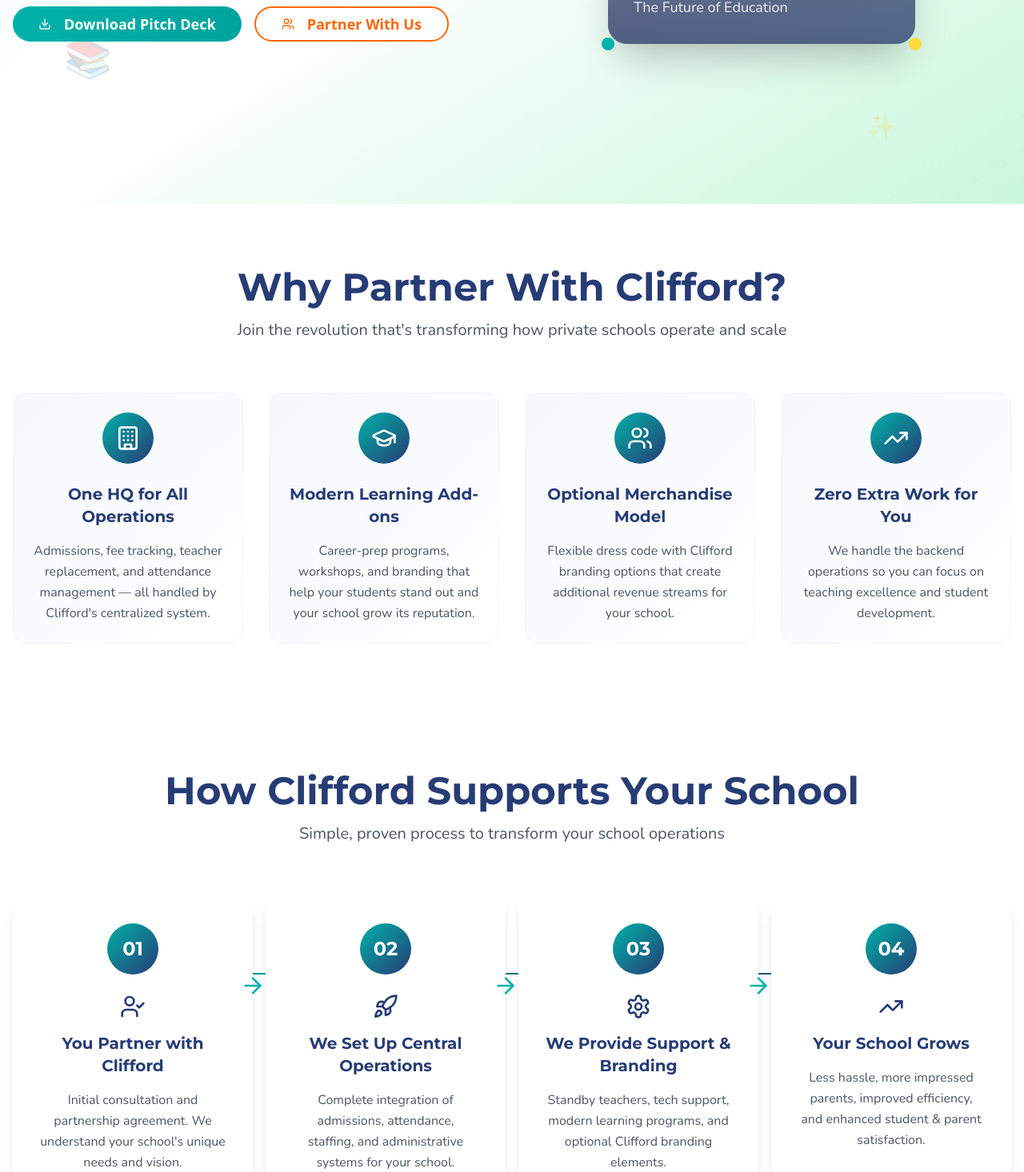
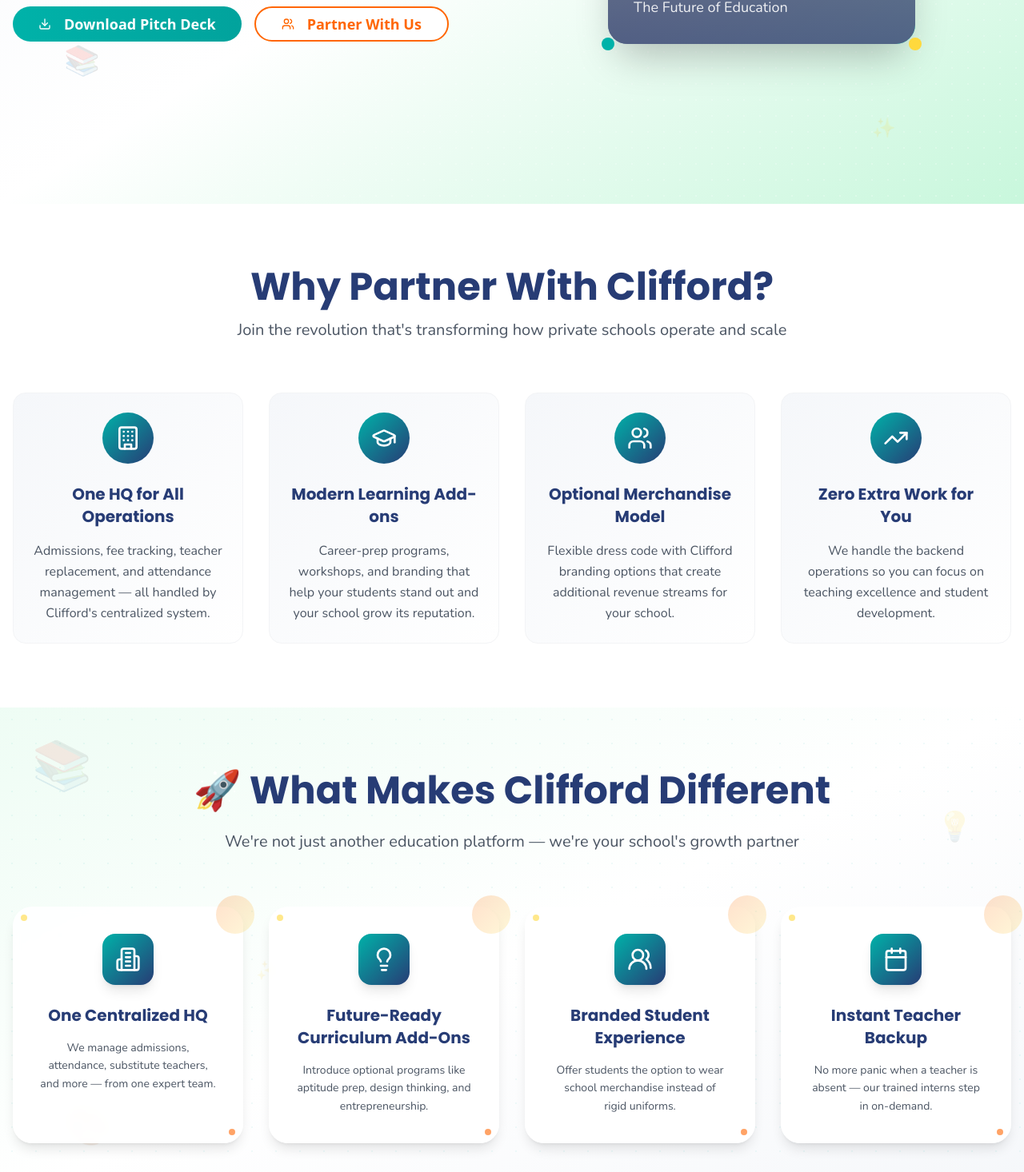
Before and after one commit to cliffford7899/school-growth-alchemy, a React (Vite) app: page / in a window 1280 px wide. Shown: the part 545-2011 px from the top of the page at 80% size. Built offline with nearby package versions, Linux system fonts and the light colour scheme; grey boxes are pictures that could not be loaded.

Commit message:
Refactor: Implement UI and feature updates
Implement the UI and feature updates as described in the prompt, including the new Features section, visual enhancements, and button styling.

```diff
--- a/index.html
+++ b/index.html
@@ -17,10 +17,10 @@
     <meta name="twitter:site" content="@clifford" />
     <meta name="twitter:image" content="https://lovable.dev/opengraph-image-p98pqg.png" />
 
-    <!-- Google Fonts -->
+    <!-- Google Fonts - Updated with Poppins and Nunito -->
     <link rel="preconnect" href="https://fonts.googleapis.com">
     <link rel="preconnect" href="https://fonts.gstatic.com" crossorigin>
-    <link href="https://fonts.googleapis.com/css2?family=Montserrat:wght@400;600;700;800&family=Nunito:wght@400;500;600;700&display=swap" rel="stylesheet">
+    <link href="https://fonts.googleapis.com/css2?family=Poppins:wght@400;600;700;800&family=Nunito:wght@400;500;600;700&family=Quicksand:wght@400;600;700&family=Inter:wght@400;500;600;700&display=swap" rel="stylesheet">
   </head>
 
   <body>
--- /dev/null
+++ b/src/components/FeaturesSection.tsx
@@ -0,0 +1,93 @@
+
+import { Building2, Lightbulb, Users2, Calendar } from "lucide-react";
+
+const FeaturesSection = () => {
+  const features = [
+    {
+      icon: Building2,
+      title: "One Centralized HQ",
+      description: "We manage admissions, attendance, substitute teachers, and more — from one expert team."
+    },
+    {
+      icon: Lightbulb,
+      title: "Future-Ready Curriculum Add-Ons",
+      description: "Introduce optional programs like aptitude prep, design thinking, and entrepreneurship."
+    },
+    {
+      icon: Users2,
+      title: "Branded Student Experience",
+      description: "Offer students the option to wear school merchandise instead of rigid uniforms."
+    },
+    {
+      icon: Calendar,
+      title: "Instant Teacher Backup",
+      description: "No more panic when a teacher is absent — our trained interns step in on-demand."
+    }
+  ];
+
+  return (
+    <section className="py-20 bg-gradient-to-br from-brand-mint/30 via-white to-brand-off-white relative overflow-hidden">
+      {/* Background decorative elements */}
+      <div className="absolute inset-0 opacity-10">
+        <div className="absolute top-10 left-10 text-6xl">📚</div>
+        <div className="absolute top-32 right-16 text-4xl">💡</div>
+        <div className="absolute bottom-20 left-20 text-5xl">🎨</div>
+        <div className="absolute bottom-32 right-32 text-3xl">⭐</div>
+        <div className="absolute top-1/2 left-1/4 text-2xl">✨</div>
+      </div>
+
+      {/* Dotted background pattern */}
+      <div
+        className="absolute inset-0 opacity-20"
+        style={{
+          backgroundImage: `radial-gradient(circle, rgba(0,178,169,0.3) 1px, transparent 1px)`,
+          backgroundSize: '30px 30px'
+        }}
+      />
+
+      <div className="container mx-auto px-4 relative z-10">
+        <div className="text-center mb-16 animate-fade-in-up">
+          <h2 className="font-heading font-bold text-4xl lg:text-5xl text-brand-navy mb-6">
+            🚀 What Makes Clifford Different
+          </h2>
+          <p className="font-body text-xl text-gray-600 max-w-3xl mx-auto leading-relaxed">
+            We're not just another education platform — we're your school's growth partner
+          </p>
+        </div>
+
+        <div className="grid md:grid-cols-2 lg:grid-cols-4 gap-8">
+          {features.map((feature, index) => (
+            <div
+              key={index}
+              className="group relative bg-white/90 backdrop-blur-sm rounded-3xl p-8 shadow-lg hover:shadow-2xl transition-all duration-500 hover:-translate-y-3 hover:rotate-1 border-2 border-transparent hover:border-brand-teal/20 animate-fade-in-up"
+              style={{ animationDelay: `${index * 0.15}s` }}
+            >
+              {/* Floating icon background */}
+              <div className="absolute -top-4 -right-4 w-12 h-12 bg-gradient-to-br from-brand-orange to-brand-yellow rounded-full opacity-20 group-hover:opacity-40 transition-opacity duration-300"></div>
+
+              <div className="relative z-10">
+                <div className="w-16 h-16 bg-gradient-to-br from-brand-teal to-brand-navy rounded-2xl mx-auto mb-6 flex items-center justify-center group-hover:scale-110 transition-transform duration-300 shadow-lg">
+                  <feature.icon className="w-8 h-8 text-white" />
+                </div>
+
+                <h3 className="font-heading font-bold text-xl text-brand-navy mb-4 text-center">
+                  {feature.title}
+                </h3>
+
+                <p className="font-body text-gray-600 leading-relaxed text-center text-sm">
+                  {feature.description}
+                </p>
+              </div>
+
+              {/* Decorative corner elements */}
+              <div className="absolute top-2 left-2 w-2 h-2 bg-brand-yellow rounded-full opacity-60"></div>
+              <div className="absolute bottom-2 right-2 w-2 h-2 bg-brand-orange rounded-full opacity-60"></div>
+            </div>
+          ))}
+        </div>
+      </div>
+    </section>
+  );
+};
+
+export default FeaturesSection;
--- a/src/components/HeroSection.tsx
+++ b/src/components/HeroSection.tsx
@@ -21,18 +21,17 @@ const HeroSection = () => {
         }}
       />
 
-      {/* Fun kids-themed decorative elements */}
-      <div className="absolute top-10 left-10 text-brand-yellow text-6xl opacity-20">⭐</div>
-      <div className="absolute top-32 right-20 text-brand-orange text-4xl opacity-20">🎨</div>
-      <div className="absolute bottom-40 left-20 text-brand-teal text-5xl opacity-20">📚</div>
-      <div className="absolute bottom-20 right-40 text-brand-yellow text-3xl opacity-20">✨</div>
-      <div className="absolute top-1/2 left-1/4 text-brand-orange text-2xl opacity-10">🌟</div>
+      {/* Subtle kids-themed decorative elements */}
+      <div className="absolute top-10 left-10 text-brand-yellow text-4xl opacity-15">⭐</div>
+      <div className="absolute top-32 right-20 text-brand-orange text-3xl opacity-15">🎨</div>
+      <div className="absolute bottom-40 left-20 text-brand-teal text-4xl opacity-15">📚</div>
+      <div className="absolute bottom-20 right-40 text-brand-yellow text-2xl opacity-15">✨</div>
 
       <div className="container mx-auto px-4 pt-20 pb-16 flex flex-col lg:flex-row items-center justify-between min-h-screen relative z-10">
         <div className="lg:w-1/2 mb-12 lg:mb-0 animate-fade-in-up">
           <h1 className="font-heading font-extrabold text-4xl lg:text-6xl text-brand-navy mb-6 leading-tight">
             We Help Schools Grow{" "}
-            <span className="text-brand-navy">Smarter</span>, Not Harder
+            <span className="text-brand-navy bg-gradient-to-r from-brand-teal to-brand-navy bg-clip-text text-transparent">Smarter</span>, Not Harder
           </h1>
 
           <p className="font-body text-xl text-gray-700 mb-8 leading-relaxed">
@@ -41,7 +40,7 @@ const HeroSection = () => {
 
           <div className="flex flex-col sm:flex-row gap-4">
             <Button
-              className="bg-gradient-to-r from-brand-teal to-brand-teal/90 hover:from-brand-teal/90 hover:to-brand-teal text-white px-8 py-3 rounded-full font-semibold text-lg transition-all duration-300 hover:scale-105 hover:shadow-xl shadow-brand-teal/25"
+              className="bg-gradient-to-r from-brand-teal to-brand-teal/90 hover:from-brand-teal/90 hover:to-brand-teal text-white px-8 py-4 rounded-full font-semibold text-lg transition-all duration-300 hover:scale-105 hover:shadow-xl shadow-brand-teal/25"
               size="lg"
             >
               <Download className="mr-2 h-5 w-5" />
@@ -51,7 +50,7 @@ const HeroSection = () => {
             <Button
               onClick={() => scrollToSection('#partner')}
               variant="outline"
-              className="border-2 border-brand-orange text-brand-orange hover:bg-gradient-to-r hover:from-brand-orange hover:to-brand-orange/90 hover:text-white px-8 py-3 rounded-full font-semibold text-lg transition-all duration-300 hover:scale-105 hover:shadow-xl shadow-brand-orange/25"
+              className="border-2 border-brand-orange text-brand-orange hover:bg-gradient-to-r hover:from-brand-orange hover:to-brand-orange/90 hover:text-white px-8 py-4 rounded-full font-semibold text-lg transition-all duration-300 hover:scale-105 hover:shadow-xl shadow-brand-orange/25"
               size="lg"
             >
               <Users className="mr-2 h-5 w-5" />
@@ -79,7 +78,7 @@ const HeroSection = () => {
               </div>
             </div>
 
-            {/* Playful kids-themed border decoration */}
+            {/* Playful kids-themed corner decorations */}
             <div className="absolute -top-2 -left-2 w-4 h-4 bg-brand-yellow rounded-full"></div>
             <div className="absolute -top-2 -right-2 w-4 h-4 bg-brand-orange rounded-full"></div>
             <div className="absolute -bottom-2 -left-2 w-4 h-4 bg-brand-teal rounded-full"></div>
--- a/src/pages/Index.tsx
+++ b/src/pages/Index.tsx
@@ -2,6 +2,7 @@
 import Navigation from "@/components/Navigation";
 import HeroSection from "@/components/HeroSection";
 import WhyPartnerSection from "@/components/WhyPartnerSection";
+import FeaturesSection from "@/components/FeaturesSection";
 import HowItWorksSection from "@/components/HowItWorksSection";
 import PartnerSection from "@/components/PartnerSection";
 import ContactSection from "@/components/ContactSection";
@@ -15,6 +16,8 @@ const Index = () => {
         <HeroSection />
 
         <WhyPartnerSection />
+
+        <FeaturesSection />
 
         <HowItWorksSection />
 
--- a/tailwind.config.ts
+++ b/tailwind.config.ts
@@ -1,4 +1,3 @@
-
 import type { Config } from "tailwindcss";
 
 export default {
@@ -128,8 +127,8 @@ export default {
 				'float': 'float 3s ease-in-out infinite'
 			},
 			fontFamily: {
-				'heading': ['Montserrat', 'sans-serif'],
-				'body': ['Nunito', 'sans-serif']
+				'heading': ['Poppins', 'Quicksand', 'Montserrat', 'sans-serif'],
+				'body': ['Nunito', 'Inter', 'Raleway', 'sans-serif']
 			}
 		}
 	},
```
